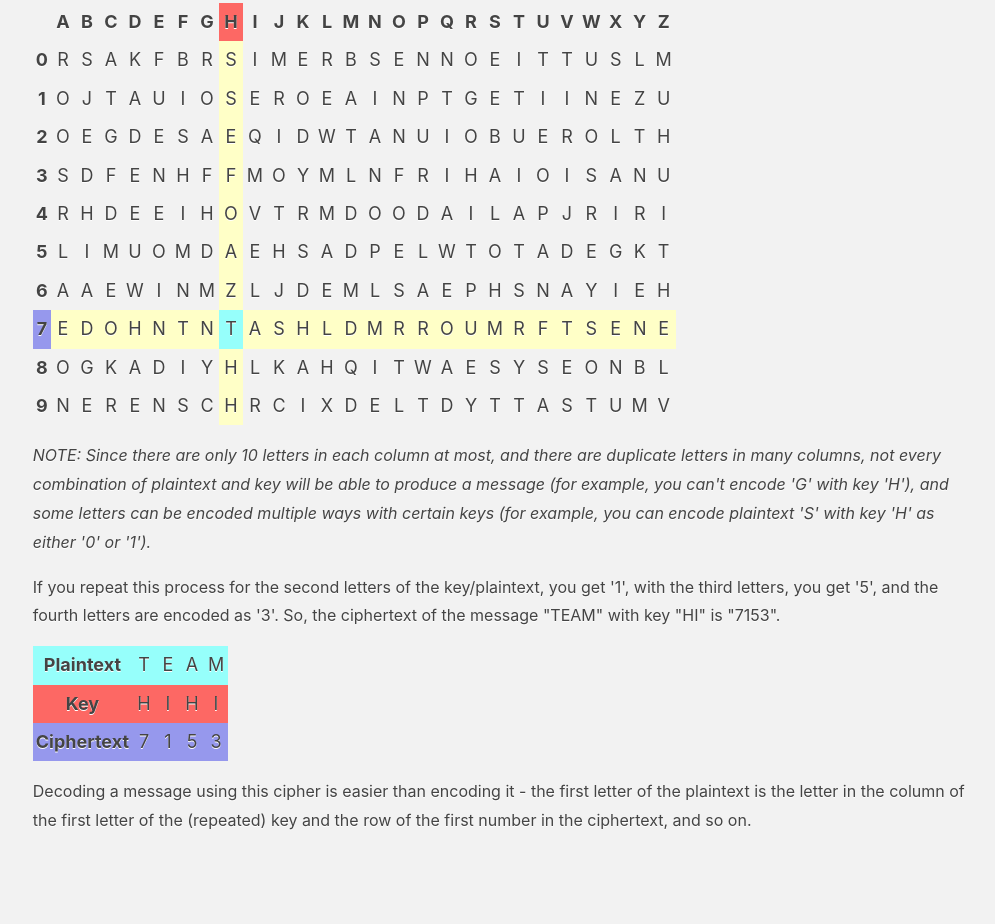
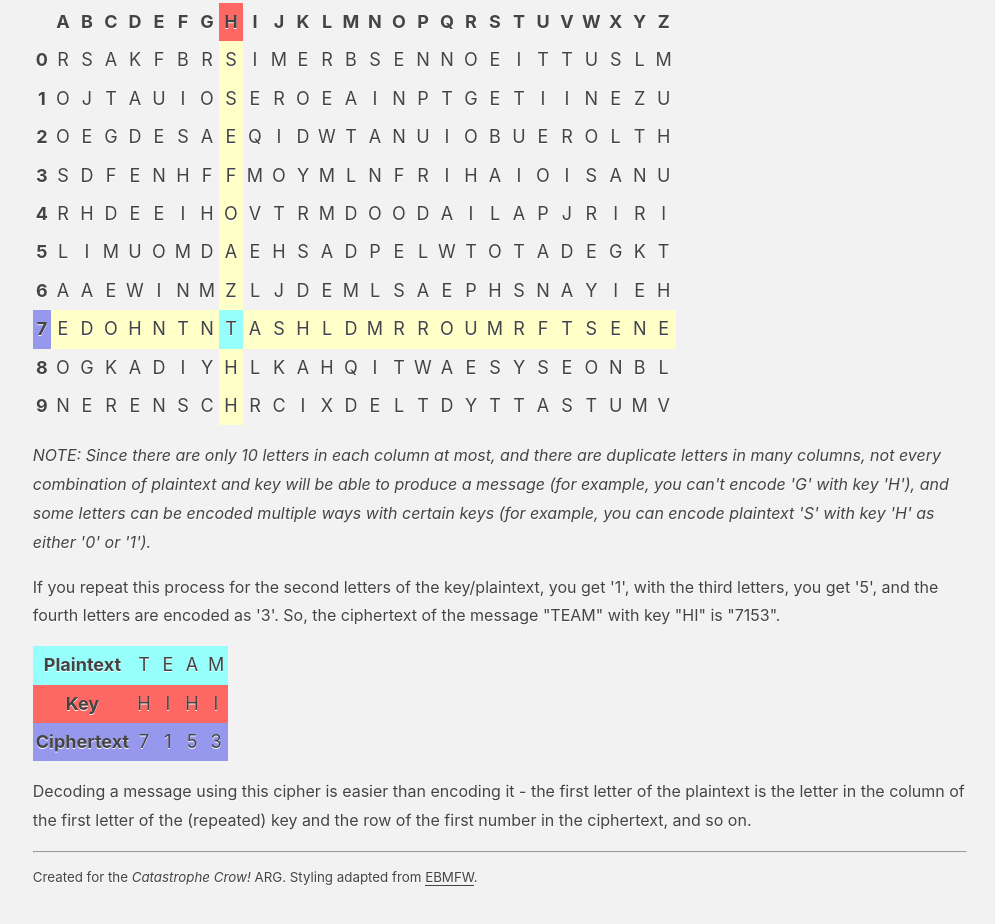
Before and after one commit to Aurathic/CrowCiphers, a plain HTML site: page index.html in a window 1280 px wide. Shown: the part 1836-2760 px from the top of the page, without its empty margins (140-1135 px from the left). Before the commit the page ends 2735 px from the top, so only its background shows below. Drawn offline with Linux system fonts and the light colour scheme.

Commit message:
Add footnote

```diff
--- a/index.html
+++ b/index.html
@@ -24,6 +24,7 @@
             .tg-smvl{background-color:#fd6864}
             .tg-ncd7{background-color:#ffffc7}
             .tg-xkfo{background-color:#9698ed}
+            footer p {font-size: 10pt; }
         </style>
     </head>
     <body>
@@ -789,6 +790,10 @@
         </tr>
         </table>
         <p>Decoding a message using this cipher is easier than encoding it - the first letter of the plaintext is the letter in the column of the first letter of the (repeated) key and the row of the first number in the ciphertext, and so on.</p>
+        <footer>
+            <hr>
+            <p>Created for the <em>Catastrophe Crow!</em> ARG. Styling adapted from <a href="https://evenbettermotherfucking.website/">EBMFW</a>.</p>
+        </footer>
     </body>
     <script>
             crow_plain = document.getElementById("crow_plaintext");
```
Lines whose indentation alone changed are shown as unchanged.
